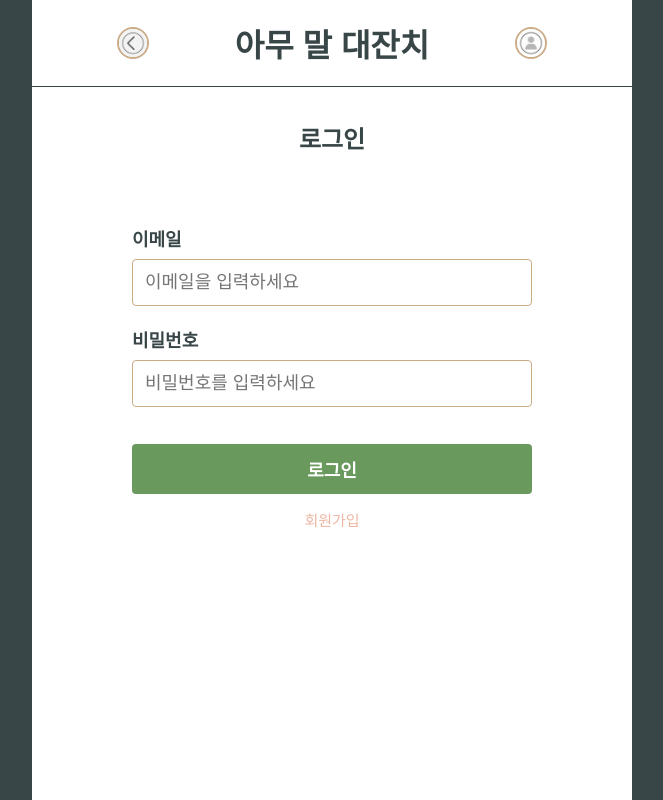
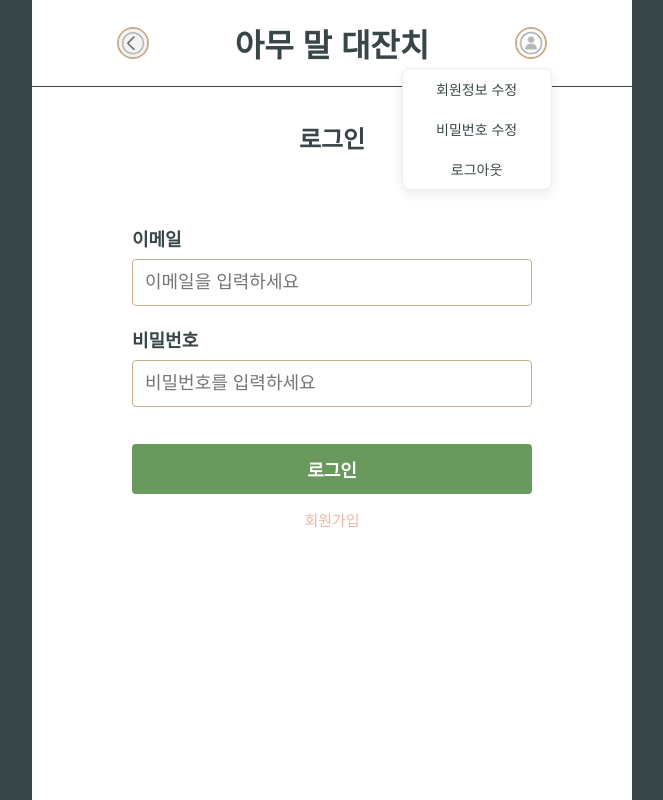
Before and after one commit to Burnt-Waffle/community-fe-practice, a plain HTML site: page public/pages/login/login.html in a window 1280 px wide. Both pictures are taken after a click on the button 838 px from the left and 43 px from the top of the page. Shown: the whole page, without its empty margins (308-971 px from the left). Drawn offline with Linux system fonts and the light colour scheme.

Commit message:
header component & dropdown menu

```diff
--- a/public/components/header/header.css
+++ b/public/components/header/header.css
@@ -11,6 +11,7 @@
     border-bottom: 1px solid #394648;
 }
 
+/* 아무 말 대잔치 로고 */
 .logo {
     color: #394648;
     font-size: 32px;
@@ -42,3 +43,37 @@
     border-radius: 50%;
     border: 2px solid #CBAC88;
 }
+
+.profile-container {
+    position: relative;
+}
+
+.header-dropdown-menu {
+    position: absolute;
+    top: 110%;
+    right: 0;
+    z-index: 100;
+    min-width: 150px;
+    background-color: white;
+    border-radius: 8px;
+    border: 1px solid #F8E9E9;
+    box-shadow: 0 4px 12px rgba(0, 0, 0, 0.08);
+    visibility: hidden;
+}
+
+.header-dropdown-menu.is-active {
+    visibility: visible;
+}
+
+.header-dropdown-menu a {
+    display: block;
+    padding: 10px 16px;
+    font-size: 14px;
+    color: #394648;
+    text-decoration: none;
+    text-align: center;
+}
+
+.header-dropdown-menu a:hover {
+    background-color: #F8E9E9;
+}
--- a/public/components/header/header.html
+++ b/public/components/header/header.html
@@ -6,10 +6,15 @@
             <img src="/assets/left-arrow.png" alt="뒤로가기">
         </button>
         <div class="logo">아무 말 대잔치</div>
-        <button type="button" id="profile-button" class="header-icon-button">
-            <img src="/assets/profile-default.png" alt="프로필">
-        </button>
+        <div class="profile-container">
+            <button type="button" id="profile-button" class="header-icon-button">
+                <img src="/assets/profile-default.png" alt="프로필">
+            </button>
+            <div class="header-dropdown-menu">
+                <a href="/pages/profile/edit.html">회원정보 수정</a>
+                <a href="/pages/profile/change-password.html">비밀번호 수정</a>
+                <a href="#" id="logout-button">로그아웃</a>
+            </div>
+        </div>
     </div>
 </header>
-
-<script src="/public/components/header/header.js" defer></script>
--- a/public/components/header/header.js
+++ b/public/components/header/header.js
@@ -1,14 +1,56 @@
-// 뒤로가기 기능 구현
-// 프로필 이미지 버튼을 눌렀을 때 드롭다운 메뉴로
-    // 회원정보수정
-    // 비밀번호수정
-    // 로그아웃
+export const loadHeader = async () => {
+    const headerPlaceholder = document.getElementById('header-placeholder');
+    if (!headerPlaceholder) {
+        return;
+    }
 
-const backButton = document.getElementById('back-button')
-const profileButton = document.getElementById('profile-button')
+    try {
+        const response = await fetch('/public/components/header/header.html');
+        if (!response.ok) {
+            throw new Error(`HTTP error satus: ${response.status}`);
+        }
+        const headerHtml = await response.text();
 
-backButton.addEventListener('click', async() =>{
-})
+        headerPlaceholder.innerHTML = headerHtml;
 
-profileButton.addEventListener('click', async() => {
-})
+        // 뒤로가기 버튼 설정
+        const backButton = document.getElementById('back-button');
+        if (backButton) {
+            backButton.addEventListener('click', () => {
+                history.back();
+            });
+        }
+
+        // 프로필 이미지 버튼 설정
+        const profileButton = document.getElementById('profile-button');
+        const dropdownMenu = document.querySelector('.header-dropdown-menu')
+        if (profileButton && dropdownMenu) {
+            profileButton.addEventListener('click', (event) => {
+                event.stopPropagation();
+                dropdownMenu.classList.toggle('is-active');
+            });
+        }
+
+        // 로그아웃 버튼 설정
+        const logoutButton = document.getElementById('logout-button');
+        if (logoutButton) {
+            logoutButton.addEventListener('click', (e) => {
+                e.preventDefault();
+                // 로그아웃 로직 추가 (토큰 제거)
+                alert('로그아웃 되었습니다.');
+                window.location.href = '/public/pages/login/login.html';
+            });
+        }
+
+        // 페이지 아무곳이나 클릭하면 드롭다운 메뉴 제거
+        document.addEventListener('click', () => {
+            if (dropdownMenu && dropdownMenu.classList.contains('is-active')) {
+                dropdownMenu.classList.remove('is-active');
+            }
+        });
+
+    } catch (error) {
+        console.error('헤더를 불러오는 데 실패했습니다:', error);
+        headerPlaceholder.textContent = '헤더를 불러올 수 없습니다.';
+    }
+}
--- a/public/pages/login/login.css
+++ b/public/pages/login/login.css
@@ -7,7 +7,7 @@
 }
 
 .main-content {
-    padding:40px 100px;
+    padding: 40px 100px;
 }
 
 /* 입력 필드 (이메일, 비밀번호) */
--- a/public/pages/login/login.js
+++ b/public/pages/login/login.js
@@ -1,14 +1,14 @@
-// 헤더 가져오기
-fetch('/public/components/header/header.html')
-            .then(response => response.text())
-            .then(data => {
-                document.getElementById('header-placeholder').innerHTML = data;
-            });
+import { loadHeader } from "../../components/header/header.js";
 
 const emailInput = document.getElementById('id');
 const passwordInput = document.getElementById('pw');
 const loginButton = document.getElementById('login-button');
 const helperText = document.getElementById('helper');
+
+// DOM이 완전히 로드된 후에 스크립트를 실행
+document.addEventListener('DOMContentLoaded', async () => {
+    loadHeader();
+});
 
 // 로그인 버튼의 이벤트 리스너
 loginButton.addEventListener('click', async () => {
```
